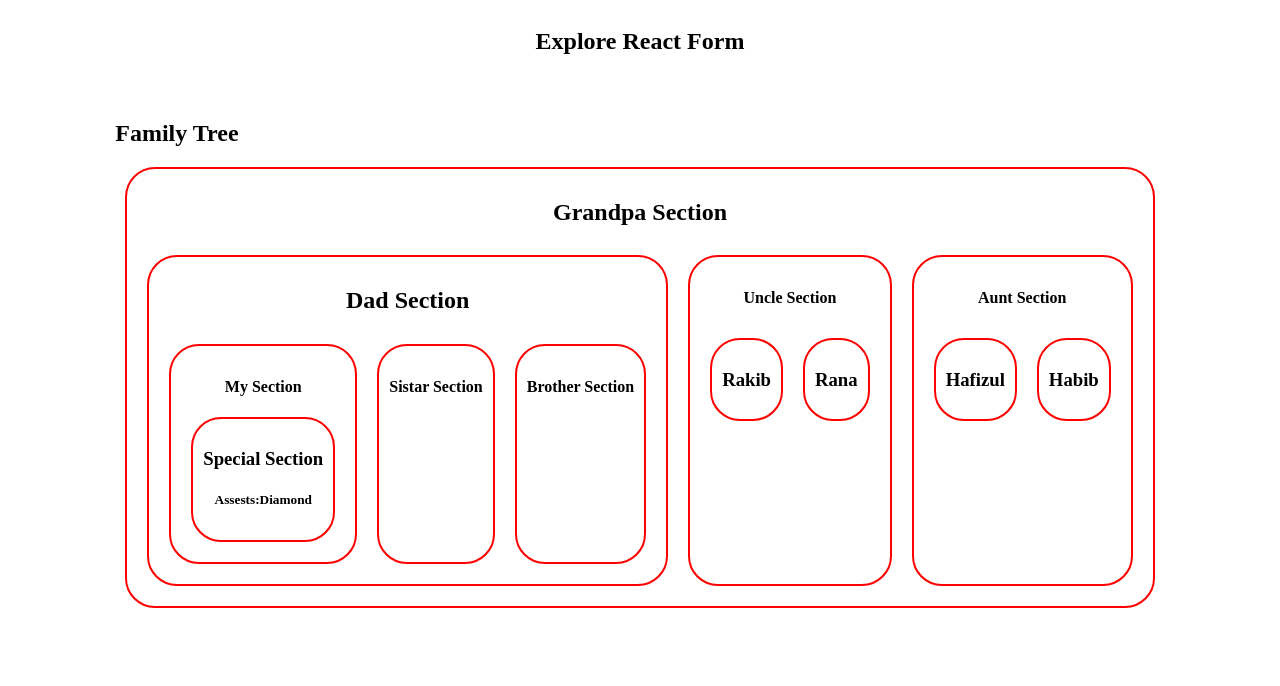
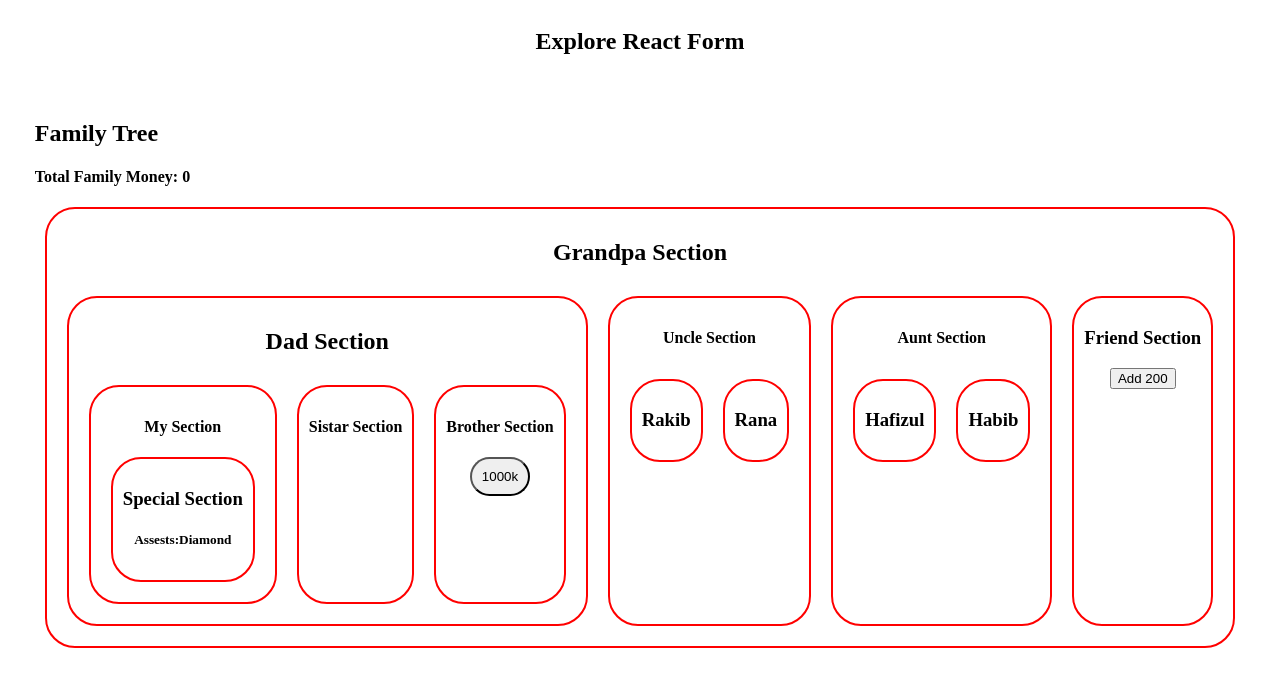
Before and after one commit to mdhafizulislam2004/Form_Data_Using_Submit, a React (Vite) app in the folder Access_Data/: page / in a window 1280 px wide. Shown: the top 686 px of the page. Built offline with nearby package versions, Linux system fonts and the light colour scheme.

Commit message:
Some New Thing Add

```diff
--- a/Access_Data/src/Components/FamilyTree/Brother.jsx
+++ b/Access_Data/src/Components/FamilyTree/Brother.jsx
@@ -1,7 +1,14 @@
+import { use } from "react";
+import { MoneyContext } from "./FamilyTree";
+
 const Brother = () => {
+
+    const[money,setMoney]=use(MoneyContext)
+
     return (
         <div>
             <h4>Brother Section</h4>
+            <button style={{padding:"10px",borderRadius:"30px"}} onClick={()=>setMoney(money+1000)}>1000k</button>
         </div>
     );
 };
--- a/Access_Data/src/Components/FamilyTree/FamilyTree.jsx
+++ b/Access_Data/src/Components/FamilyTree/FamilyTree.jsx
@@ -1,19 +1,25 @@
 import Grandpa from "./Grandpa";
 import './FamilyTree.css'
-import { createContext } from "react";
+import { createContext, useState } from "react";
 
-export const assestContext=createContext('')
+export const assestContext = createContext('')
+export const MoneyContext = createContext(0)
 
 const FamilyTree = () => {
 
-    const newAssest="Diamond";
+    const [money,setMoney]=useState(0)
+
+    const newAssest = "Diamond";
 
     return (
         <div className="family-tree">
             <h1>Family Tree</h1>
-            <assestContext.Provider value={newAssest}>
-                <Grandpa></Grandpa>
-            </assestContext.Provider>
+            <h4>Total Family Money: {money}</h4>
+            <MoneyContext value={[money,setMoney]}>
+                <assestContext.Provider value={newAssest}>
+                    <Grandpa></Grandpa>
+                </assestContext.Provider>
+            </MoneyContext>
         </div>
     );
 };
--- /dev/null
+++ b/Access_Data/src/Components/FamilyTree/Friend.jsx
@@ -0,0 +1,16 @@
+import { use } from "react";
+import { MoneyContext } from "./FamilyTree";
+
+const Friend = () => {
+
+    const[money,setMoney]=use(MoneyContext)
+
+    return (
+        <div>
+            <h1>Friend Section</h1>
+            <button onClick={()=>setMoney(money+200)}>Add 200</button>
+        </div>
+    );
+};
+
+export default Friend;
--- a/Access_Data/src/Components/FamilyTree/Grandpa.jsx
+++ b/Access_Data/src/Components/FamilyTree/Grandpa.jsx
@@ -1,5 +1,6 @@
 import Aunt from "./Aunt";
 import Dad from "./Dad";
+import Friend from "./Friend";
 import Uncle from "./Uncle";
 
 const Grandpa = () => {
@@ -10,6 +11,7 @@ const Grandpa = () => {
                 <Dad></Dad>
                 <Uncle></Uncle>
                 <Aunt></Aunt>
+                <Friend></Friend>
             </section>
         </div>
     );
```
